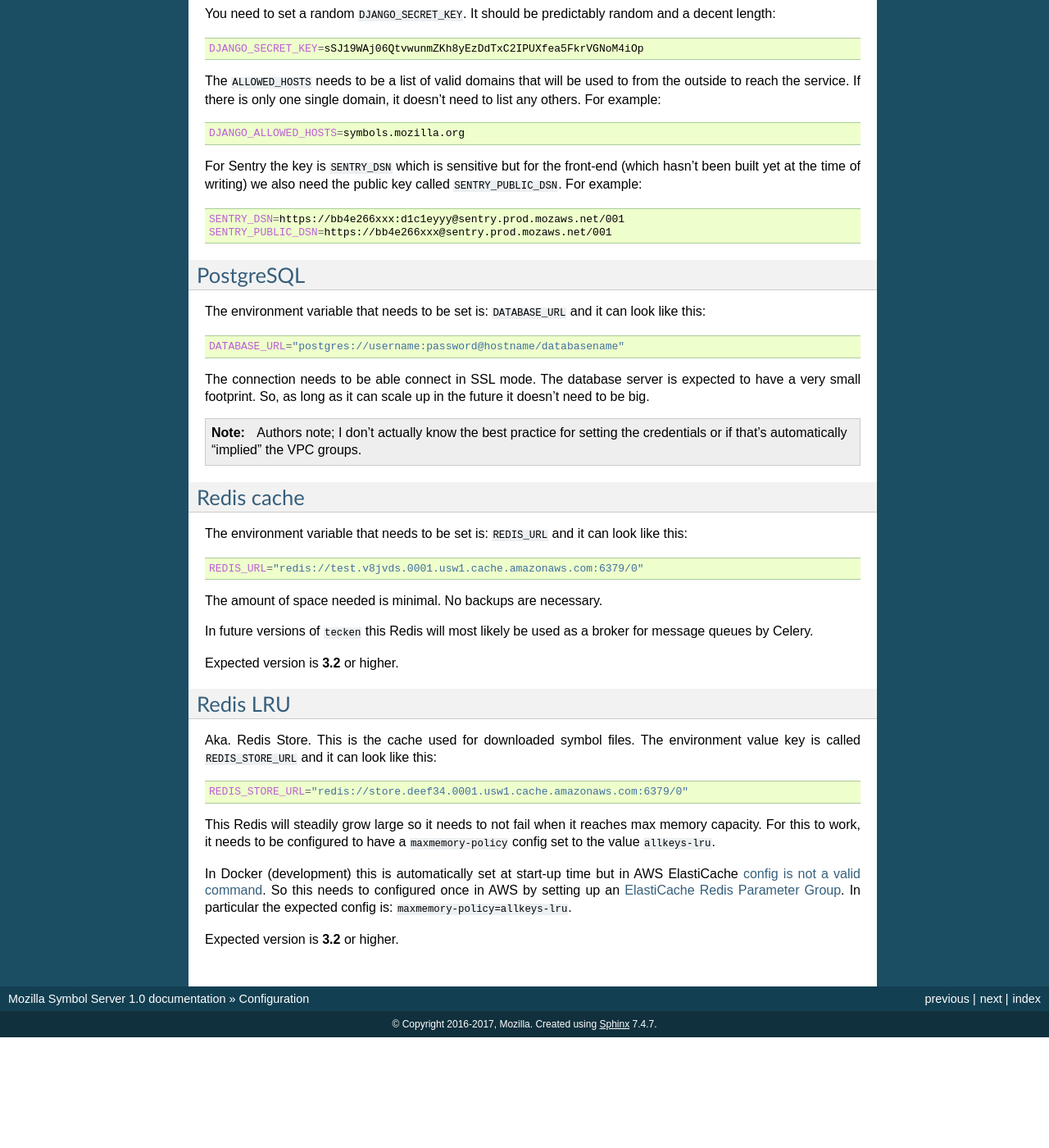
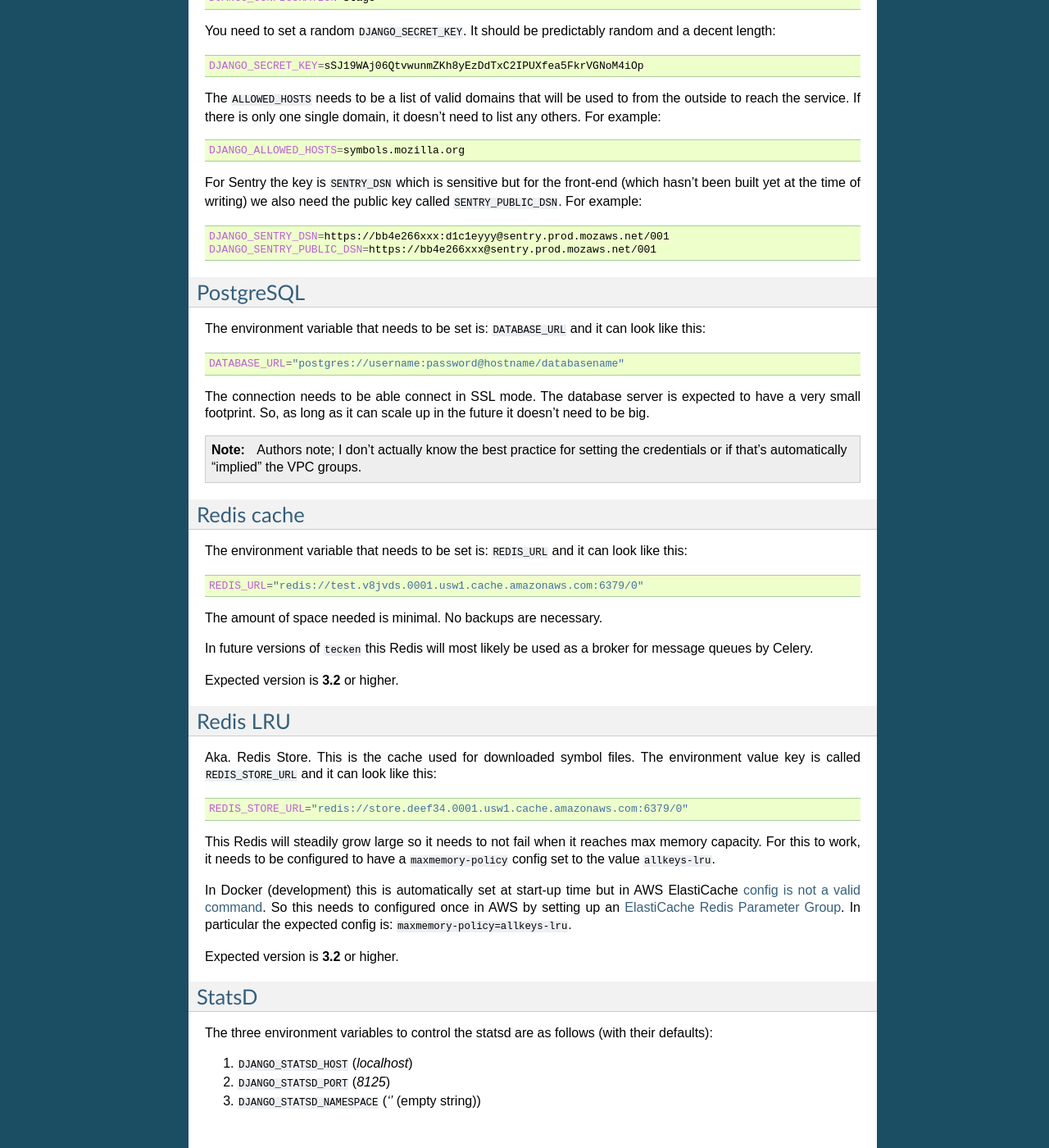
Before and after one commit to mozilla-services/tecken, a Sphinx documentation site: the page built from docs/configuration.rst, in a window 1280 px wide and 1400 px high, scrolled down 685 px. Shown: the whole window at 82% size. Built offline with Sphinx 7.4.7, drawn with Linux system fonts in a browser that asks for light colours; before the commit the page ends 1950 px from its top, so only the background shows below that.

Commit message:
fixes bug 1359500 - make statsd_* params changeable (#54)

```diff
--- a/docs/configuration.rst
+++ b/docs/configuration.rst
@@ -52,8 +52,8 @@ need the public key called ``SENTRY_PUBLIC_DSN``. For example:
 
 .. code-block:: shell
 
-    SENTRY_DSN=https://bb4e266xxx:d1c1eyyy@sentry.prod.mozaws.net/001
-    SENTRY_PUBLIC_DSN=https://bb4e266xxx@sentry.prod.mozaws.net/001
+    DJANGO_SENTRY_DSN=https://bb4e266xxx:d1c1eyyy@sentry.prod.mozaws.net/001
+    DJANGO_SENTRY_PUBLIC_DSN=https://bb4e266xxx@sentry.prod.mozaws.net/001
 
 
 PostgreSQL
@@ -118,3 +118,15 @@ Expected version is **3.2** or higher.
 
 .. _`config is not a valid command`: http://docs.aws.amazon.com/AmazonElastiCache/latest/UserGuide/ClientConfig.RestrictedCommands.html
 .. _`ElastiCache Redis Parameter Group`: http://docs.aws.amazon.com/AmazonElastiCache/latest/UserGuide/ParameterGroups.Redis.html#ParameterGroups.Redis.3-2-4
+
+StatsD
+======
+
+The three environment variables to control the statsd are as follows
+(with their defaults):
+
+1. ``DJANGO_STATSD_HOST`` (*localhost*)
+
+2. ``DJANGO_STATSD_PORT`` (*8125*)
+
+3. ``DJANGO_STATSD_NAMESPACE`` (*''* (empty string))
--- a/docs/deployment.rst
+++ b/docs/deployment.rst
@@ -13,7 +13,7 @@ Mozilla Symbol Server is deployed in 3 different environments:
 
 2. Stage (DOMAIN TO BE DECIDED)
 
-3. Dev (https://symbols.dev.mozaws.net/)
+3. Dev (https://symbols.dev.mozaws.net)
 
 The stage and production environments are only updated at manual and
 discrete points by the team. The dev environment is always up-to-date
```
Also changed, not shown: 2 other files.
